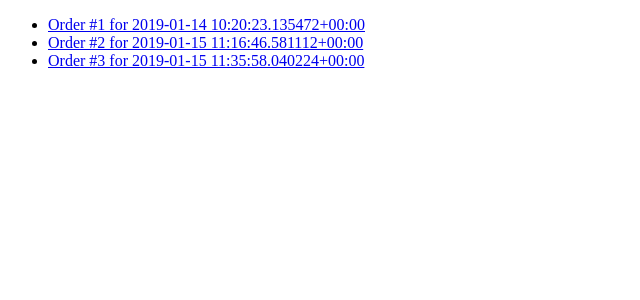
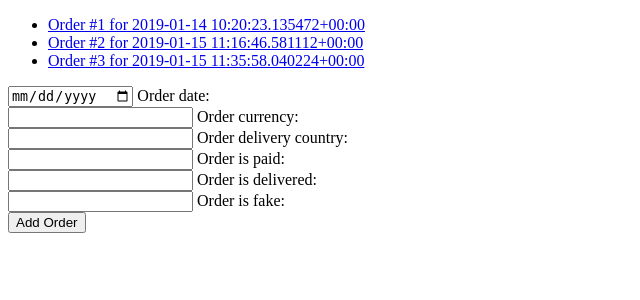
Before and after one commit to Semerokozlyat/django_pcb_portal_proto, a Django app: page /pcb_app/orders/ in a window 1280 px wide. Shown: the top 300 px of the page, without its empty margins (0-640 px from the left). Run offline with Django 3.2, Linux system fonts and the light colour scheme; data comes from the database, SQL or seed files in the repository; both versions use the stored data as it was after the commit.

Commit message:
ability to add new order

```diff
--- a/pcb_portal_proto/pcb_app/models.py
+++ b/pcb_portal_proto/pcb_app/models.py
@@ -7,11 +7,11 @@ import datetime
 class Order(models.Model):
     date = models.DateTimeField('order_date', auto_now_add=True)
     currency = models.CharField('order_currency', max_length=3)
-    total_cost = models.PositiveIntegerField('order_total_cost', default=0)
+    total_cost = models.FloatField('order_total_cost', default=0.0)
     delivery_country = models.CharField('order_delivery', max_length=3)
-    is_paid = models.BooleanField('order_paid', default=False)
-    is_delivered = models.BooleanField('order_delivered', default=False)
-    is_fake = models.BooleanField('order_is_fake', default=False)
+    is_paid = models.CharField('order_paid', max_length=30)
+    is_delivered = models.CharField('order_delivered', max_length=30)
+    is_fake = models.CharField('order_is_fake', max_length=30)
 
     def __str__(self):
         return "Order #%s for %s" % (self.id, self.date)
@@ -34,6 +34,7 @@ class OrderItemPCB(OrderItem):
     material = models.CharField('pcb_item_material', max_length=100)
     thickness = models.FloatField('pcb_item_thickness')
     color = models.CharField('pcb_item_color', max_length=15)
+    price = models.FloatField('pcb_item_price', default=0.0)
 
     def __str__(self):
         return "Printed Circuit Board #%s colored: %s" % (self.id, self.color)
--- a/pcb_portal_proto/pcb_app/templates/pcb_app/order_details.html
+++ b/pcb_portal_proto/pcb_app/templates/pcb_app/order_details.html
@@ -5,12 +5,12 @@
     <title>Order Details</title>
 </head>
 <body>
-<h3>{{ order }}</h3>
+<h3>{{ order }} - {{ order.total_cost }}</h3>
 {% if error_message %}<p><strong>{{ error_message }}</strong></p>{% endif %}
 
     <ul title="Existent Order Items">
     {% for item in order.orderitempcb_set.all %}
-    <li>Order Item: {{ item.material }}</li>
+    <li>Order Item: {{ item.material }} - ${{ item.price }}</li>
     {% endfor %}
     </ul>
 
@@ -28,6 +28,8 @@
     <label for="thickness">Item thickness: </label><br>
     <input type="text" name="color" id="color">
     <label for="color">Item color: </label><br>
+    <input type="text" name="price" id="price">
+    <label for="color">Item price: </label><br>
     <input type="submit" value="Add Item">
 </form>
 </body>
--- a/pcb_portal_proto/pcb_app/templates/pcb_app/order_list.html
+++ b/pcb_portal_proto/pcb_app/templates/pcb_app/order_list.html
@@ -16,5 +16,22 @@
 <p>No orders are available.</p>
 {% endif %}
 
+<form action="{% url 'pcb_app:order_create' %}" method="POST">
+    {% csrf_token %}
+    <input type="date" name="date" id="date">
+    <label for="date">Order date: </label><br>
+    <input type="text" name="currency" id="currency">
+    <label for="currency">Order currency: </label><br>
+    <input type="text" name="delivery_country" id="delivery_country">
+    <label for="delivery_country">Order delivery country: </label><br>
+    <input type="text" name="is_paid" id="is_paid">
+    <label for="is_paid">Order is paid: </label><br>
+    <input type="text" name="is_delivered" id="is_delivered">
+    <label for="is_delivered">Order is delivered: </label><br>
+    <input type="text" name="is_fake" id="is_fake">
+    <label for="is_fake">Order is fake: </label><br>
+    <input type="submit" value="Add Order">
+</form>
+
 </body>
 </html>
--- a/pcb_portal_proto/pcb_app/urls.py
+++ b/pcb_portal_proto/pcb_app/urls.py
@@ -6,6 +6,7 @@ app_name = 'pcb_app'
 urlpatterns = [
     path('', views.index, name='index'),
     path('orders/<int:order_id>/', views.order_details, name='order_details_link'),
+    path('orders/create/', views.order_create, name='order_create'),
     path('orders/<int:order_id>/order_item_add', views.order_item_add, name='order_item_add_link'),
     path('orders/', views.order_list, name='order_list_link'),
 ]
--- a/pcb_portal_proto/pcb_app/views.py
+++ b/pcb_portal_proto/pcb_app/views.py
@@ -24,10 +24,35 @@ def order_list(request):
 
 def order_details(request, order_id):
     order = get_object_or_404(Order, pk=order_id)
+    current_items = order.orderitempcb_set.all()
+    order.total_cost = sum([item.price for item in current_items])
+
     context = {
         'order': order,
     }
     return render(request, 'pcb_app/order_details.html', context)
+
+
+def order_create(request):
+    try:
+        print(request.POST['is_fake'])
+        new_order = Order(date=request.POST['date'],
+                          currency=request.POST['currency'],
+                          delivery_country=request.POST['delivery_country'],
+                          is_paid=request.POST['is_paid'],
+                          is_delivered=request.POST['is_delivered'],
+                          is_fake=request.POST['is_fake'],
+                          )
+        new_order.save()
+    except Exception as ex:
+        print("Error is: ", str(ex))
+        context = {
+            'error_message': 'Error on attempt to add new Order.',
+        }
+        return render(request, 'pcb_app/order_list.html', context)
+    else:
+        new_order.save()
+        return HttpResponseRedirect(reverse('pcb_app:order_list_link', args=()))
 
 
 def order_item_add(request, order_id):
@@ -40,6 +65,7 @@ def order_item_add(request, order_id):
                                       material=request.POST['material'],
                                       thickness=request.POST['thickness'],
                                       color=request.POST['color'],
+                                      price=request.POST['price'],
                                       )
     except Exception as ex:
         context = {
```
Also changed, not shown: pcb_portal_proto/db.sqlite3, pcb_portal_proto/pcb_app/migrations/0002_auto_20190114_1318.py (added), pcb_portal_proto/pcb_app/migrations/0003_auto_20190115_1332.py (added), pcb_portal_proto/pcb_app/migrations/0004_auto_20190115_1430.py (added).
